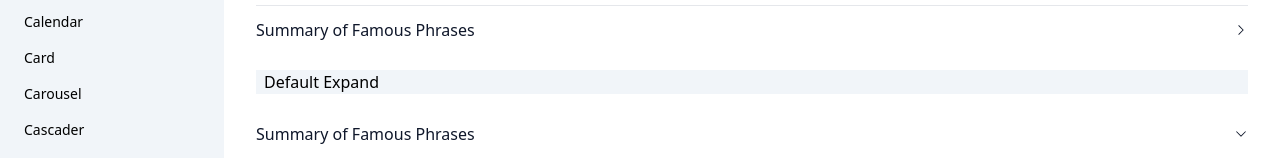
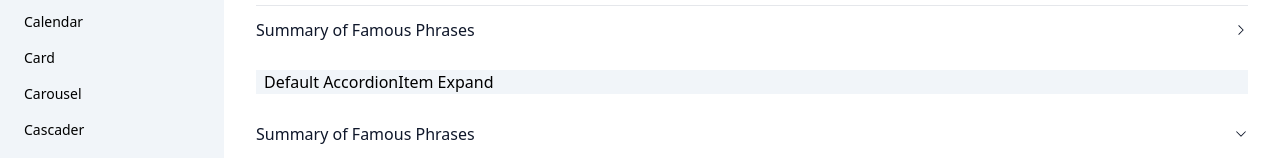
Before and after one commit to wqy2dev/five-ui, a SvelteKit app: page /accordion in a window 1280 px wide. Shown: the part 212-370 px from the top of the page. Built offline with nearby package versions, Linux system fonts and the light colour scheme.

Commit message:
chore: update accordion

```diff
--- a/src/routes/accordion/+page.svelte
+++ b/src/routes/accordion/+page.svelte
@@ -43,7 +43,7 @@ import { Accordion, AccordionItem } from "$lib/index.js";
     </Accordion>
 
     <h4 class="text-base indent-2 bg-slate-100">
-        Default Expand
+        Default AccordionItem Expand
     </h4>
 
     <Accordion
```
